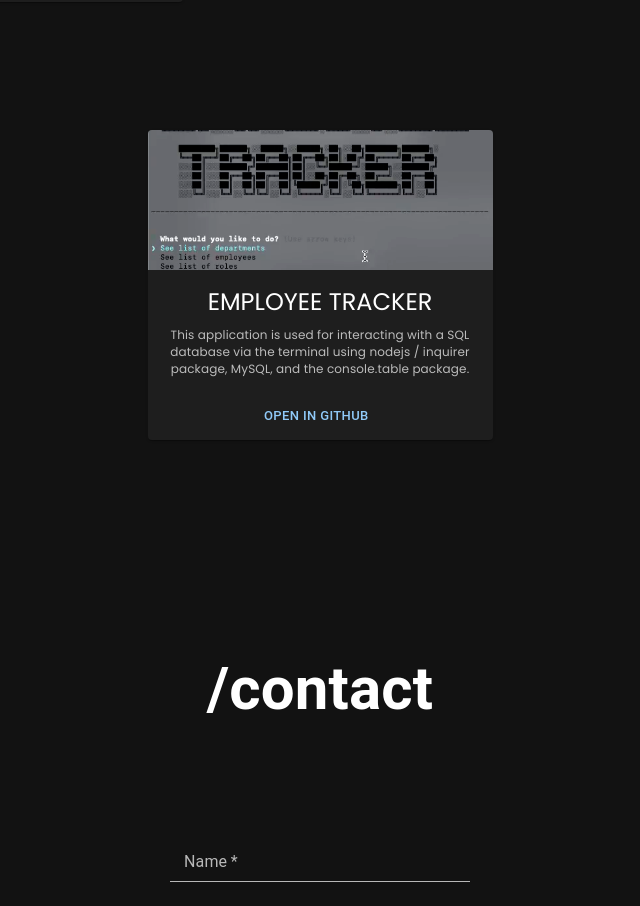
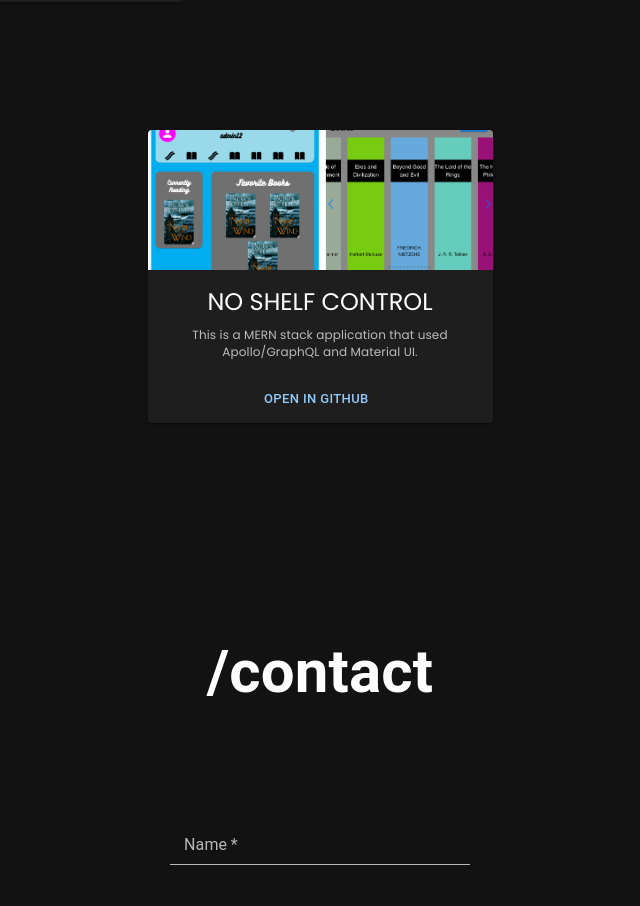
Before and after one commit to gabess3/Portfolio, a React (Create React App) app: page / in a window 1280 px wide. Shown: the part 2483-3389 px from the top of the page, without its empty margins (320-960 px from the left). Built offline with nearby package versions, Linux system fonts and the light colour scheme.

Commit message:
updated portolio projects

```diff
--- a/src/components/project.jsx
+++ b/src/components/project.jsx
@@ -6,16 +6,16 @@ import CardContent from "@mui/material/CardContent";
 import CardMedia from "@mui/material/CardMedia";
 import Typography from "@mui/material/Typography";
 import { Button, CardActionArea, CardActions } from "@mui/material";
-import employeeTracker from "../images/EmployeeTracker.png";
+import NoShelfControl from "../images/NoShelfControl.png";
 import socialNetwork from "../images/socialNetwork.png";
 import fish from "../images/fish.png";
 import FadeInSection from "./fadeIn";
 
 export default function Project() {
-  const projects = ["FISH TRACKER", "SOCIAL NETWORK API", "EMPLOYEE TRACKER"];
+  const projects = ["FISH TRACKER", "SOCIAL NETWORK API", "NO SHELF CONTROL"];
   const projectLink = [
     "https://github.com/gabess3/Social-Network-API",
-    "https://github.com/gabess3/Employee-Tracker",
+    "https://github.com/Nick-likes-Rust-and-Next/No-Shelf-Control",
     "https://github.com/NTumminaro/ACGC-Golden-Rod-Pro",
   ];
 
@@ -114,15 +114,15 @@ export default function Project() {
                 </CardActions>
               </Card>
             </FadeInSection>
-          ) : project === "EMPLOYEE TRACKER" ? (
+          ) : project === "NO SHELF CONTROL" ? (
             <FadeInSection key={project}>
               <Card key={project} sx={{ maxWidth: 345, maxHeight: 420, m: 8 }}>
                 <CardActionArea>
                   <CardMedia
                     component="img"
                     height="140"
-                    image={employeeTracker}
-                    alt="Employee Tracker Project"
+                    image={NoShelfControl}
+                    alt="No Shelf Control"
                   />
                   <CardContent>
                     <Typography
@@ -138,10 +138,7 @@ export default function Project() {
                       variant="body2"
                       color="text.secondary"
                     >
-                      This application is used for interacting with a SQL
-                      database via the terminal using nodejs
-                      / inquirer package, MySQL, and
-                      the console.table package.
+                      This is a MERN stack application that used Apollo/GraphQL and Material UI.
                     </Typography>
                   </CardContent>
                 </CardActionArea>
```
Also changed, not shown: src/images/NoShelfControl.png (added).
